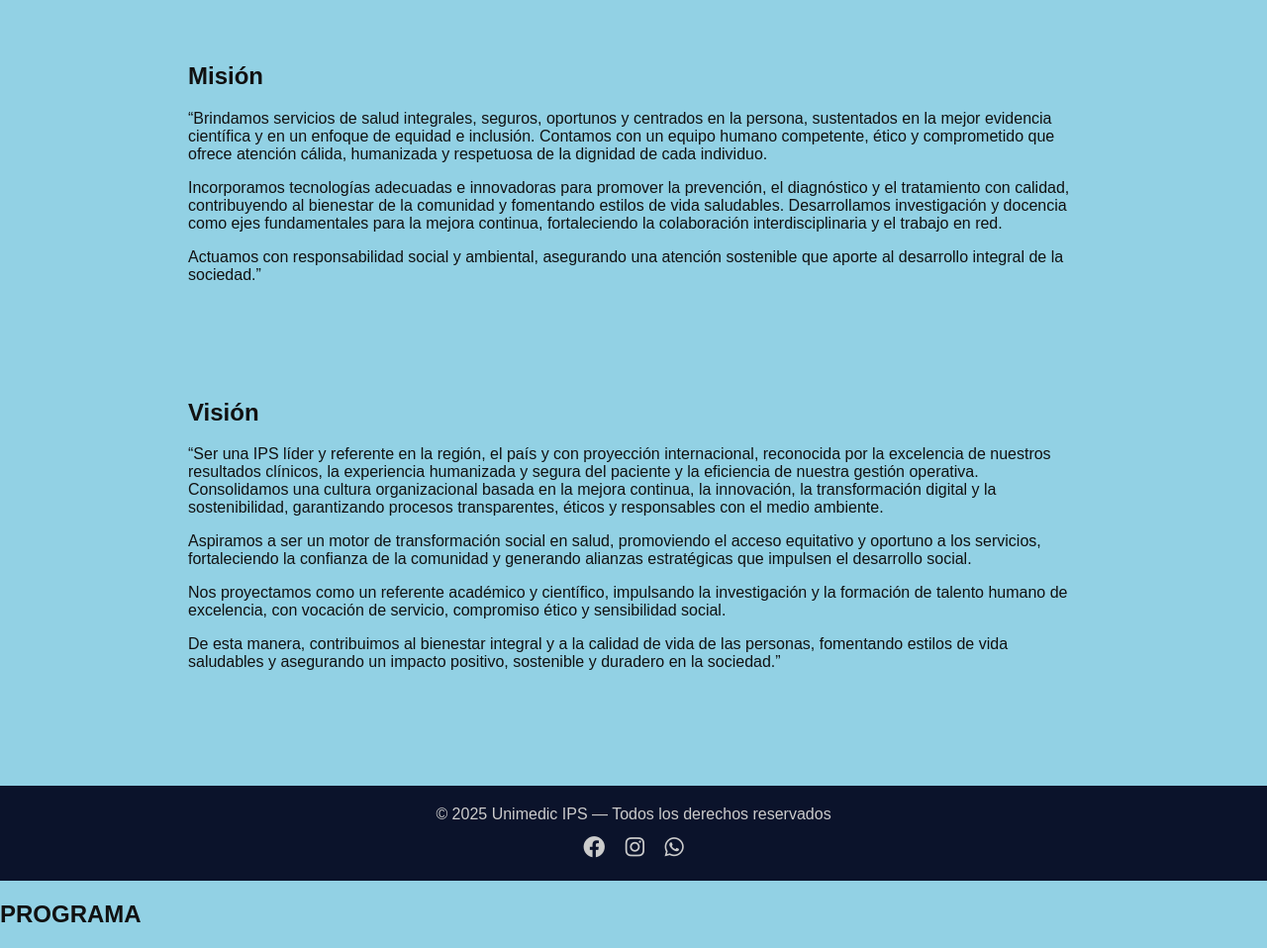
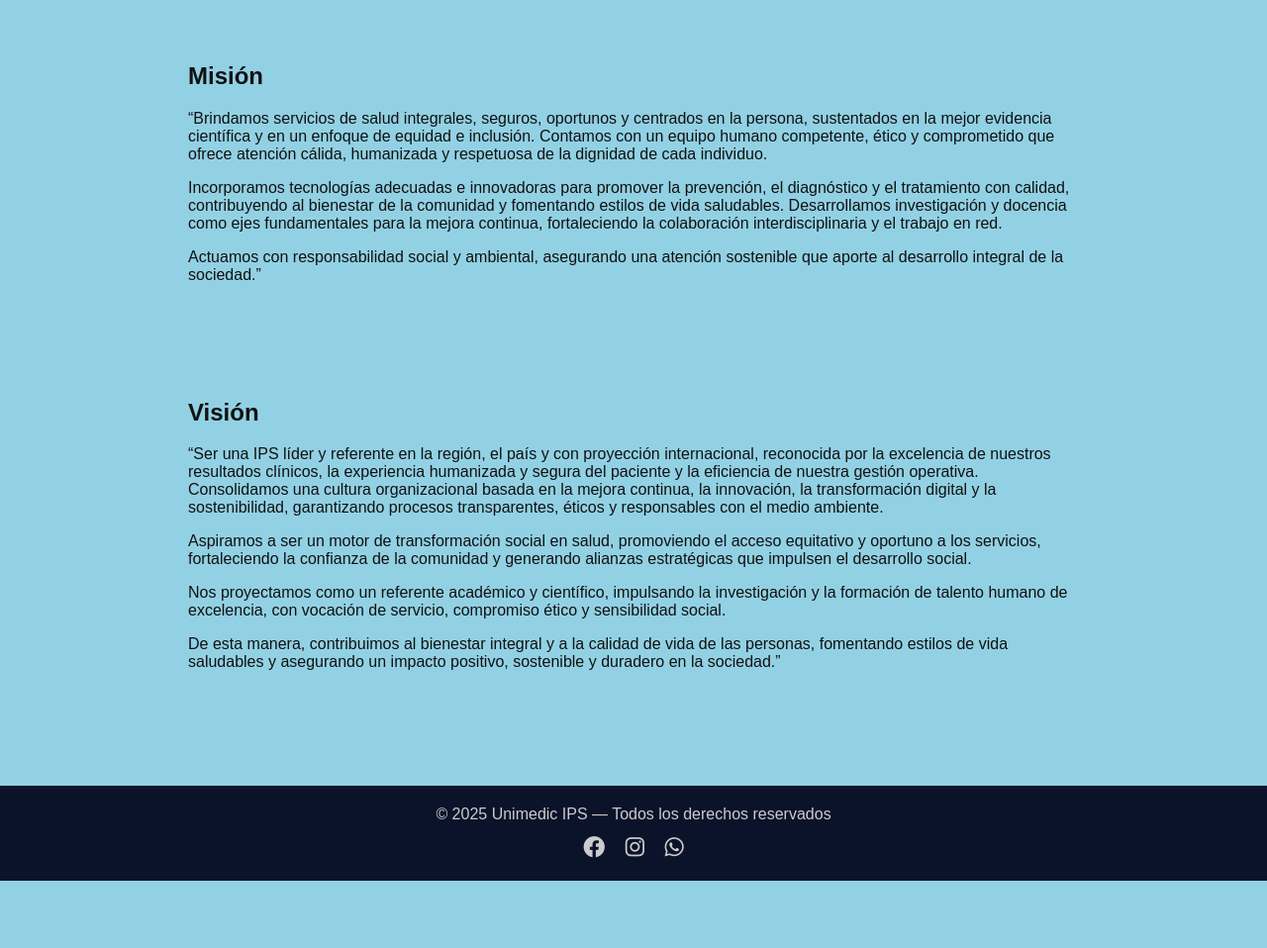
Before and after one commit to alexander000hurtado-png/PROYECTO---UNIMEDIC-, a plain HTML site: page index.html in a window 1280 px wide. Shown: the part 1638-2596 px from the top of the page at 99% size. After the commit the page ends 2528 px from the top, so only its background shows below. Drawn offline with nearby package versions, Linux system fonts and the light colour scheme.

Commit message:
primer version proyectos

```diff
--- a/index.html
+++ b/index.html
@@ -205,7 +205,6 @@
     },
   });
 </script>
-<h2>PROGRAMA</h2>
 </body>
 
 </html>
```
